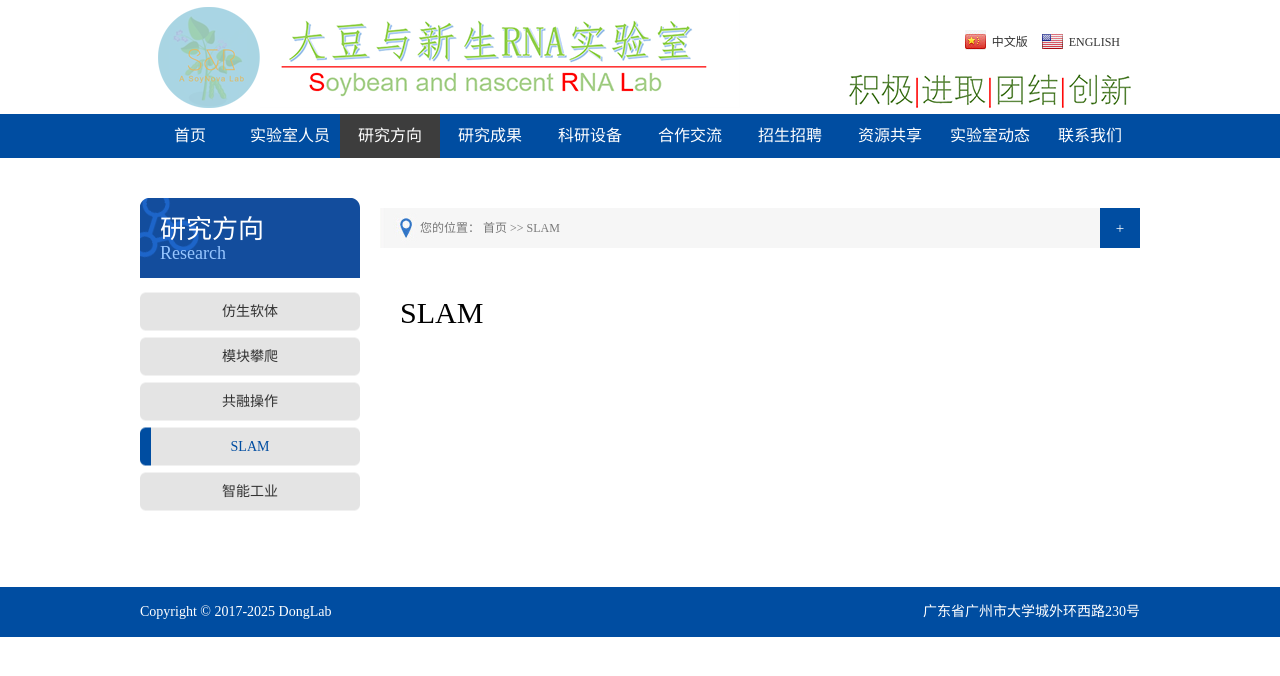
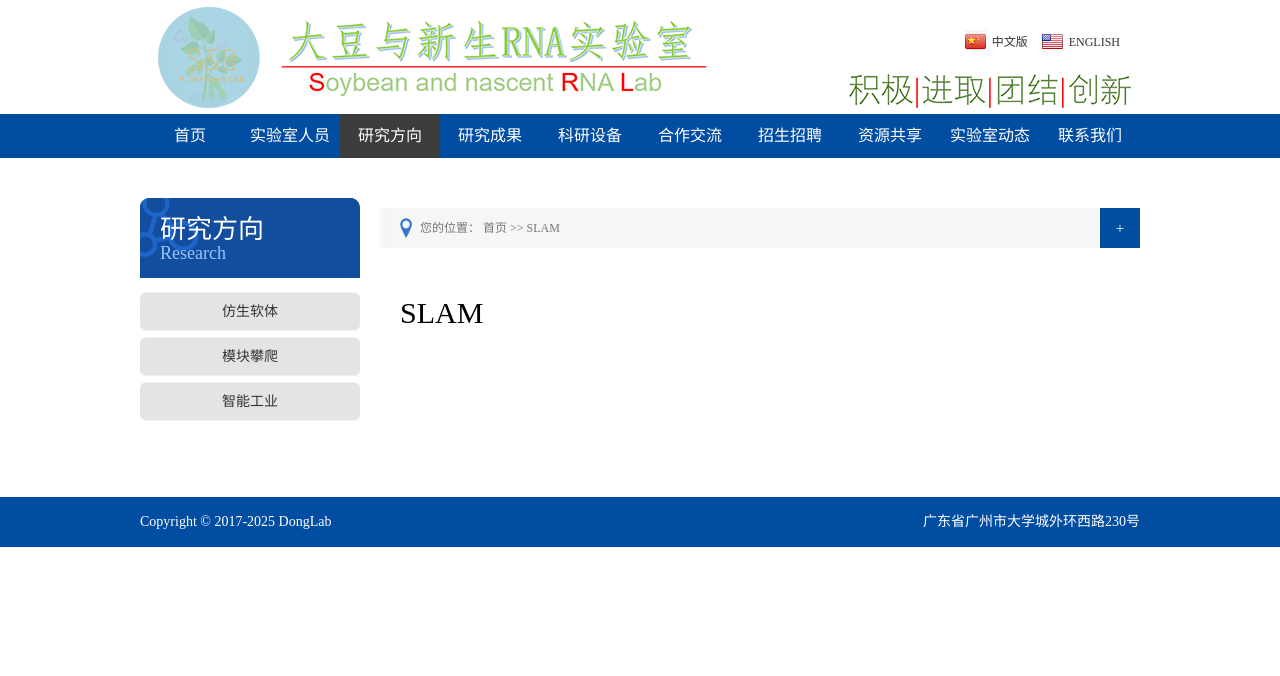
Before and after one commit to zhanweimin2021/zhanweimin2021.github.io, a Jekyll site: the page built from pages/slam.html, in a window 1280 px wide. Shown: the top 676 px of the page. Built offline with Jekyll 4.4.1, drawn with Linux system fonts in a browser that asks for light colours.

Commit message:
Update page-nav.html

```diff
--- a/_includes/page-nav.html
+++ b/_includes/page-nav.html
@@ -9,8 +9,6 @@
         <li><a title="{{ post.title }}" href="{{ site.url }}{{ post.url }}">{{ post.title }}</a></li>{% endfor %}{% endif %}{% if page.category == 'research' %}
         <li class="{% if page.type == '仿生软体' %}this{% endif %}"><a title="仿生软体" href="{{ site.url }}/soft-robotics/">仿生软体</a></li>
         <li class="{% if page.type == '模块攀爬' %}this{% endif %}"><a title="模块攀爬" href="{{ site.url }}/module-climbing/">模块攀爬</a></li>
-        <li class="{% if page.type == '共融操作' %}this{% endif %}"><a title="共融操作" href="{{ site.url }}/human-robotics/">共融操作</a></li>
-        <li class="{% if page.type == 'SLAM' %}this{% endif %}"><a title="SLAM" href="{{ site.url }}/slam/">SLAM</a></li>
         <li class="{% if page.type == '智能工业' %}this{% endif %}"><a title="智能工业" href="{{ site.url }}/intelligent-industry/">智能工业</a></li>{% endif %}{% if page.category == 'publications' %}
         <li class="{% if page.type == '2018年' %}this{% endif %}"><a title="2018年" href="{{ site.url }}/2018/">2018年</a></li>
         <li class="{% if page.type == '2017年' %}this{% endif %}"><a title="2017年" href="{{ site.url }}/2017/">2017年</a></li>
```
